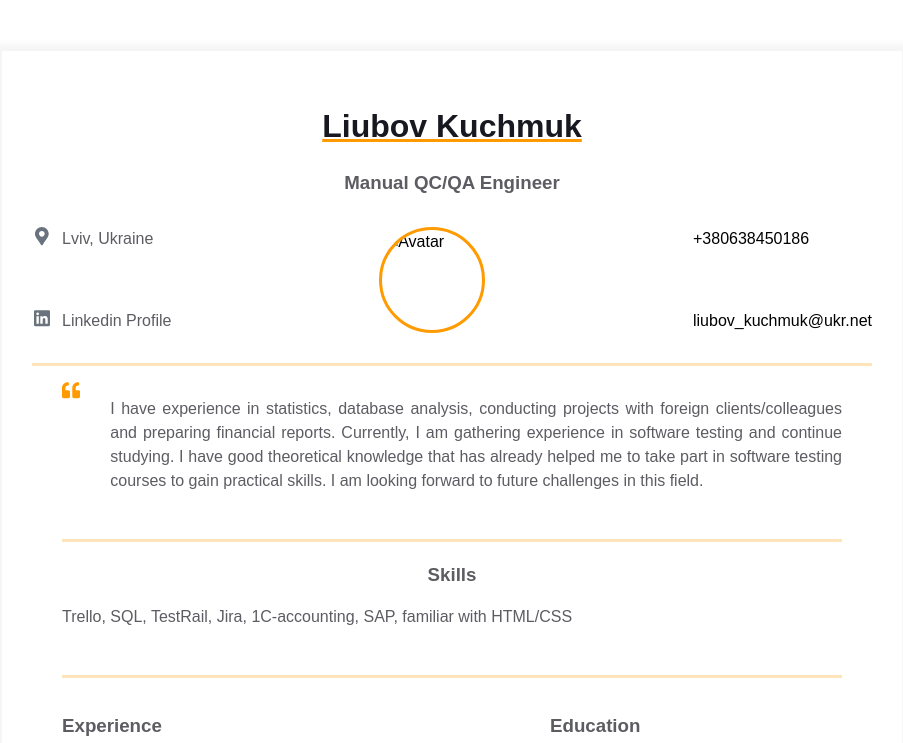
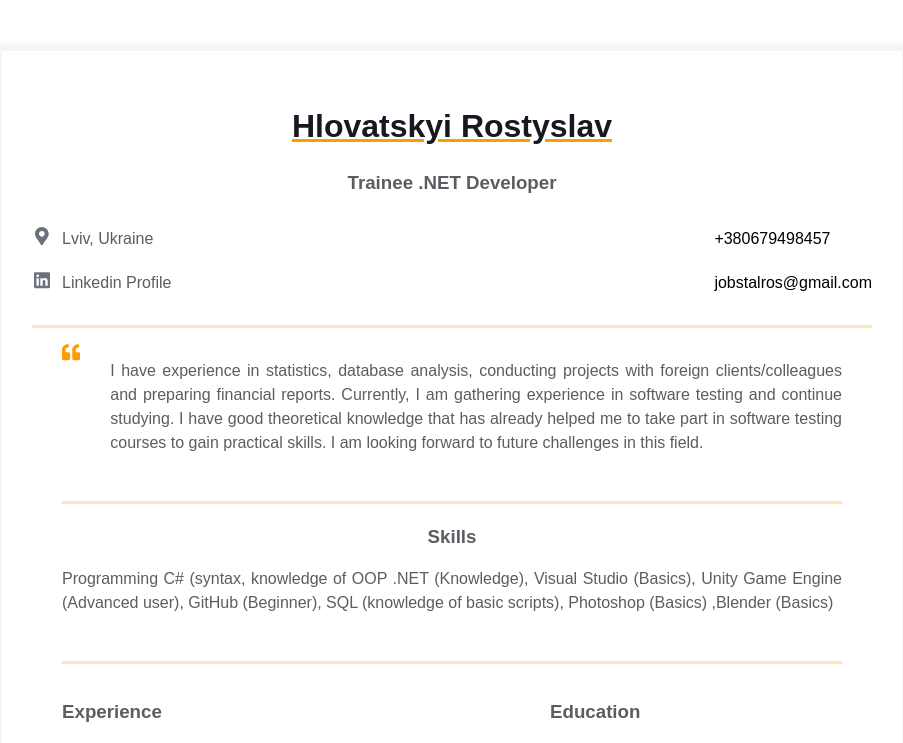
Before and after one commit to Cheliandr/homepage, a plain HTML site: page index.html in a window 1280 px wide. Shown: the top 743 px of the page, without its empty margins (188-1091 px from the left). Drawn offline with Linux system fonts and the light colour scheme.

Commit message:
Update index.html

```diff
--- a/index.html
+++ b/index.html
@@ -11,8 +11,8 @@
         <div class="resume">
           <div class="container">
             <div class="resume__block">
-              <h1 class="contact-info__header">Liubov Kuchmuk</h1>
-              <h3 class="contact-info__sub-header">Manual QC/QA Engineer</h3>
+              <h1 class="contact-info__header">Hlovatskyi Rostyslav</h1>
+              <h3 class="contact-info__sub-header">Trainee .NET Developer</h3>
 
               <div class="contact_info_container fh">
                 <div class="contact-info__block">
@@ -37,14 +37,9 @@
                     <span>Linkedin Profile</span>
                   </a>
                 </div>
-
-                <div class="contact-info__block contact-info__block--center">
-                  <img class="contact-info__avatar" src="IMG/Last.jpg" alt="Avatar">
-                </div>
-
-                <div class="contact-info__block">
-                     +380638450186
-                    <span> liubov_kuchmuk@ukr.net </span>
+               <div class="contact-info__block">
+                     +380679498457
+                    <span> jobstalros@gmail.com </span>
                 </div>
 
               </div>
@@ -72,7 +67,7 @@
                 <div class="resume__block">
                   <div class="skills">
                     <h3 class="skills__header">Skills</h3>
-                    <p class="skills__text">Trello, SQL, TestRail, Jira, 1C-accounting, SAP, familiar with HTML/CSS </p>
+                    <p class="skills__text">Programming C# (syntax, knowledge of OOP .NET (Knowledge), Visual Studio (Basics), Unity Game Engine (Advanced user), GitHub (Beginner), SQL (knowledge of basic scripts), Photoshop (Basics) ,Blender (Basics) </p>
                   </div>
                 </div>
               </div>
@@ -120,7 +115,7 @@
                             <div class="additional-info__languages">
                               <h3 class="additional-info__languages-header">Languages</h3>
                               <p class="additional-info__languages-item">
-                                English B1 level
+                                English A1 level
                               </p>
                               <p class="additional-info__languages-item">
                                 Russian fluently
```
